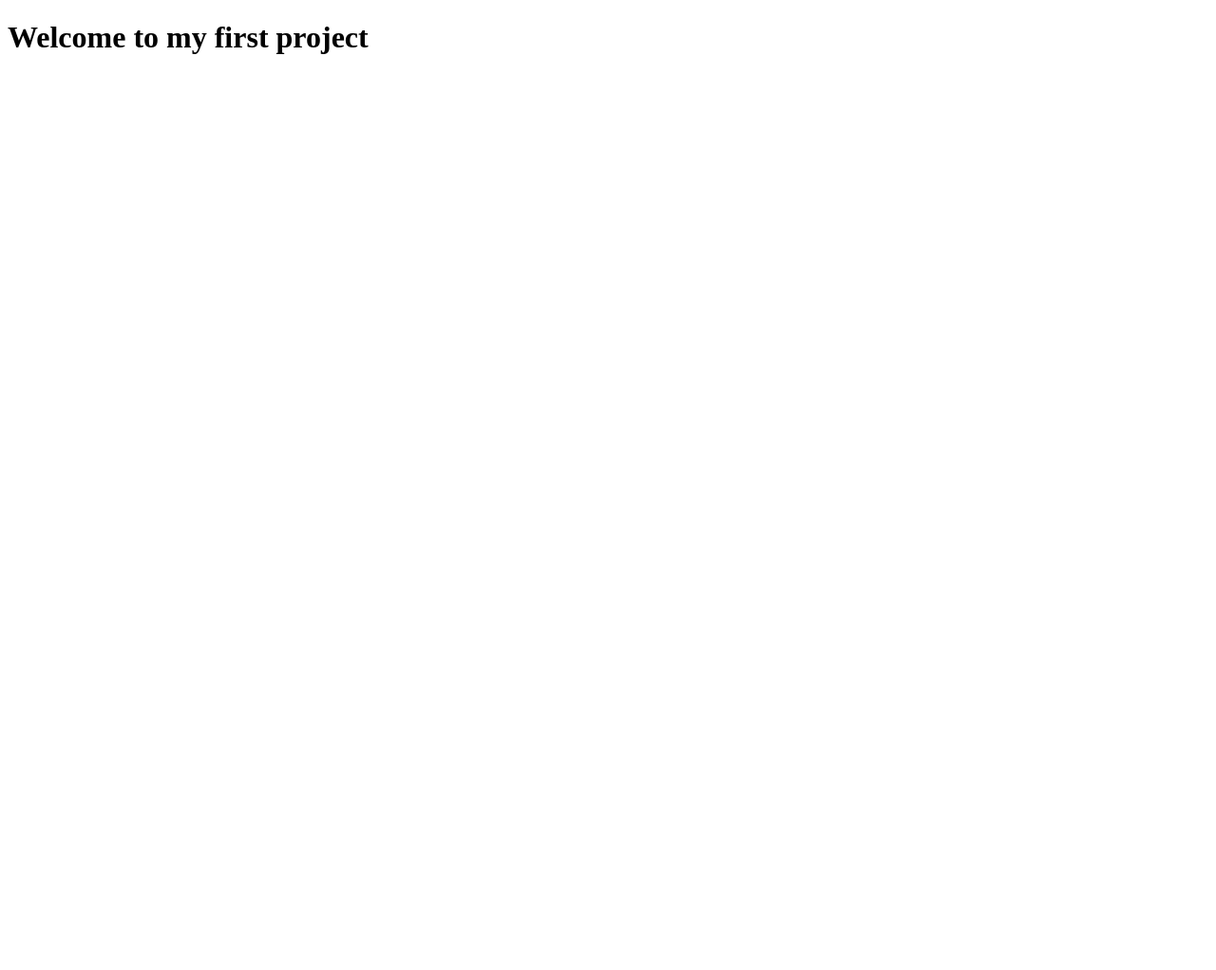
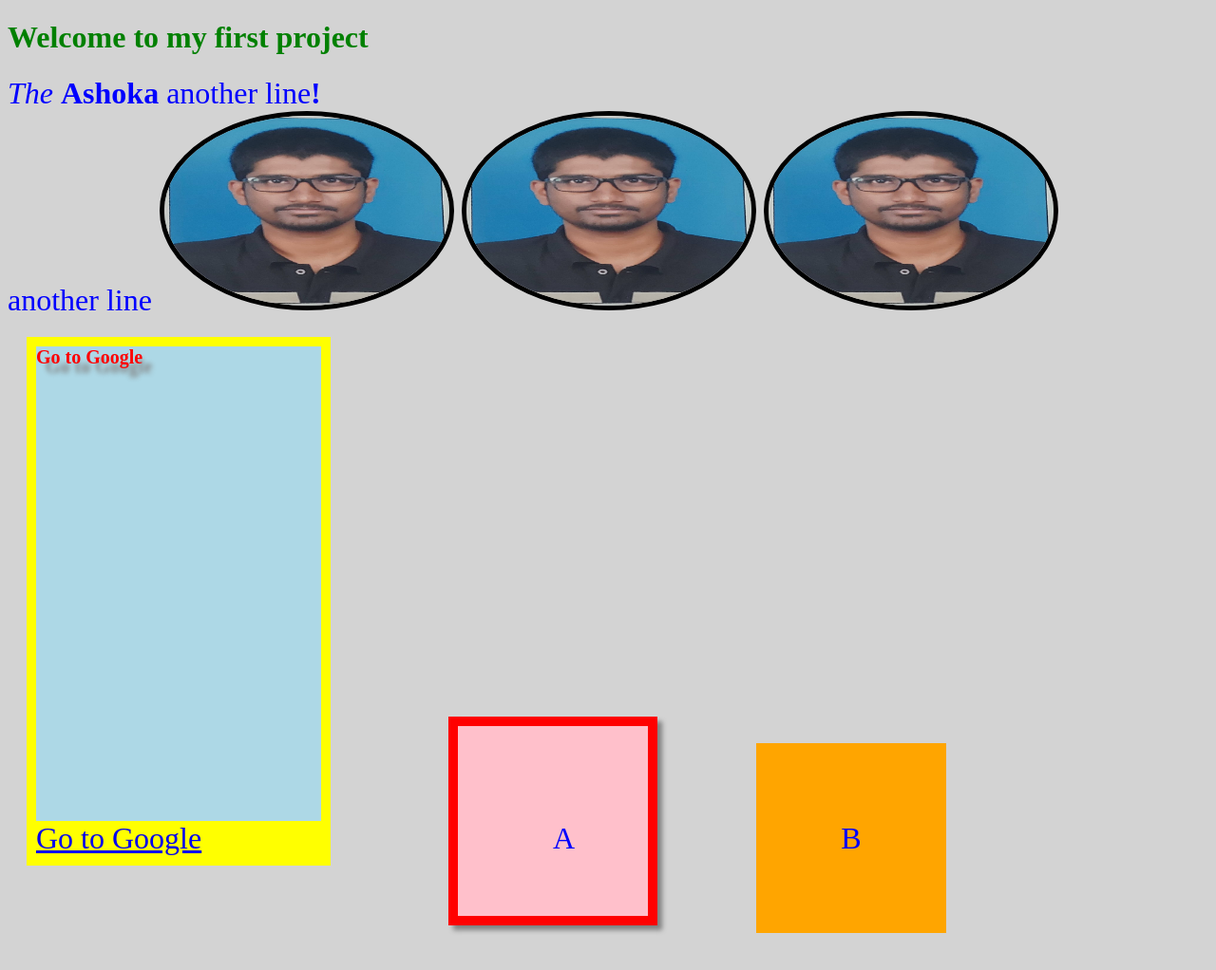
Before and after one commit to ashokthombre/frontend, a plain HTML site: page index.html in a window 1280 px wide. Shown: the whole page at 95% size. Before the commit the page ends 800 px from the top, so only its background shows below. Drawn offline with Linux system fonts and the light colour scheme.

Commit message:
todays commit

```diff
--- a/index.html
+++ b/index.html
@@ -1,12 +1,100 @@
 <!DOCTYPE html>
 <html lang="en">
+
 <head>
     <meta charset="UTF-8">
     <meta name="viewport" content="width=device-width, initial-scale=1.0">
     <title>HTML Website</title>
+    <style>
+        body {
+            background-color: lightgray;
+        }
+
+        div {
+            display: inline-block;
+            color: blue;
+            font-size: 32px;
+        }
+        div#d1 {
+            display: inline block;
+            background-color: yellow;
+            padding: 10px;
+            margin: 20px;
+        }
+
+        h1 {
+            color: green;
+        }
+
+        img#a {
+            border: 5px solid black;
+            border-radius: 100%;
+        }
+        a#a1{
+            display: block;
+            height: 500px;
+            width: 300px;
+            background-color: lightblue;
+
+            text-decoration: none;
+            color: red;
+            font-size: 20px;
+            font-weight: bold;
+            text-shadow: 10px 10px 5px grey;
+        }
+        div#d2{
+            margin: 100px;
+            padding-left: 100px;
+            padding-top: 100px;
+            width: 100px;
+            height: 100px;
+            background-color: pink;
+            border: 10px solid red;
+            box-shadow:  5px 5px 5px grey;
+        }
+        #d3{
+            height: 200px;
+            width: 200px;
+            background-color: orange;
+            margin: auto;
+            text-align: center;
+            line-height: 200px;
+
+        }
+    </style>
 </head>
+
 <body>
 
-    <h1>Welcome to my first project</h1>
+        <h1>Welcome to my first project</h1>
+        <div>
+            <em>The</em> <span style="font-weight: bolder;">Ashoka </span>another line<strong>!</strong>
+        </div>
+        <div>
+            another line
+            <img id="a" src="./1.jpg" alt="Image" width="300" height="200">
+            <img id="a" src="./1.jpg" alt="Image" width="300" height="200">
+            <img id="a" src="./1.jpg" alt="Image" width="300" height="200">
+
+        </div>
+
+        <div id="d1">
+            <a id="a1" href="https://www.google.com">Go to Google</a>
+            <a href="https://www.google.com">Go to Google</a>
+
+        </div>
+
+        <div id="d2">
+                A
+        </div>
+
+        <div id="d3">
+            B
+        </div>
+
 </body>
+<footer>
+
+</footer>
+
 </html>
```
Also changed, not shown: 1.jpg (added).
